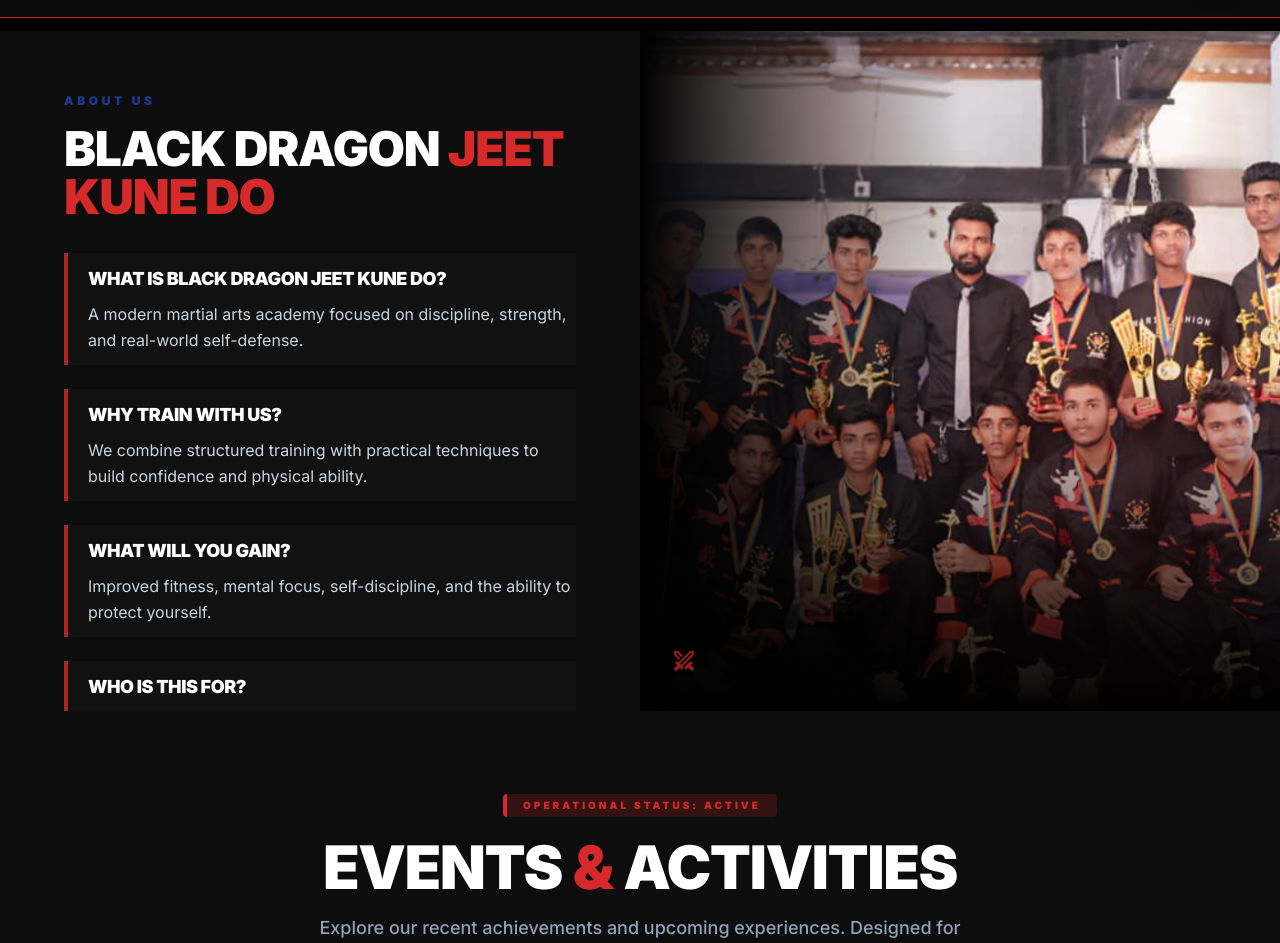
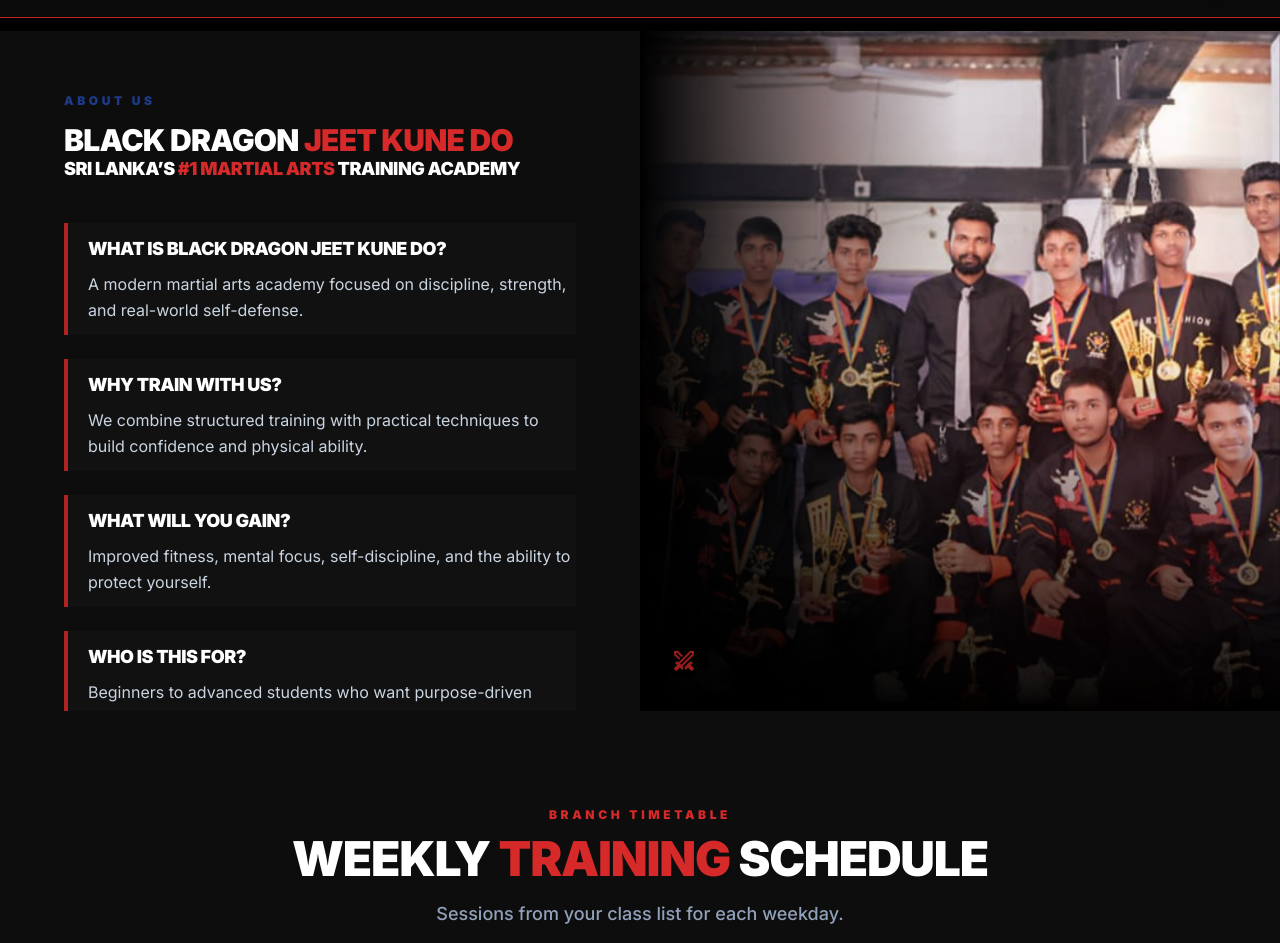
Before and after one commit to Exe-lk/martial-art-club-web, a Next.js app: page / in a window 1280 px wide. Shown: the part 769-1712 px from the top of the page. Built offline with nearby package versions, Linux system fonts and the light colour scheme; grey boxes are pictures that could not be loaded.

Commit message:
martial-art 0.2.31V
- Added image transitions

```diff
--- a/app/globals.css
+++ b/app/globals.css
@@ -11,6 +11,12 @@
 
 body {
   min-height: 100%;
+}
+
+/* Prevent default yellow highlights from <mark> elements (e.g., injected by browsers/extensions). */
+mark {
+  background-color: transparent;
+  color: inherit;
 }
 
 @media (prefers-reduced-motion: reduce) {
@@ -189,3 +195,34 @@ body {
     animation: none !important;
   }
 }
+
+/* About section — image slide-in reveal (on scroll into view) */
+.about-image-slide {
+  opacity: 0;
+  transform: translateX(48px) scale(1.02);
+  will-change: transform, opacity;
+}
+
+.about-image-slide--show {
+  animation: about-image-slide-in 900ms cubic-bezier(0.22, 1, 0.36, 1) both;
+  animation-delay: var(--about-slide-delay, 120ms);
+}
+
+@keyframes about-image-slide-in {
+  from {
+    opacity: 0;
+    transform: translateX(48px) scale(1.02);
+  }
+  to {
+    opacity: 1;
+    transform: translateX(0) scale(1);
+  }
+}
+
+@media (prefers-reduced-motion: reduce) {
+  .about-image-slide {
+    opacity: 1;
+    transform: none;
+    animation: none !important;
+  }
+}
--- a/app/page.tsx
+++ b/app/page.tsx
@@ -63,12 +63,15 @@ export default function Home() {
       <ScrollReveal>
         <AboutClubSection />
       </ScrollReveal>
+
+      <ScrollReveal>
+        <WeeklyTrainingScheduleSection />
+      </ScrollReveal>
+
       <ScrollReveal>
         <EventsSection />
       </ScrollReveal>
-      <ScrollReveal>
-        <WeeklyTrainingScheduleSection />
-      </ScrollReveal>
+
       <ScrollReveal>
         <NotJustFightingClassSection />
       </ScrollReveal>
--- a/components/AboutClubSection.tsx
+++ b/components/AboutClubSection.tsx
@@ -1,3 +1,5 @@
+"use client";
+
 const ABOUT_BLOCKS = [
   {
     title: "What is Black Dragon Jeet Kune Do?",
@@ -22,6 +24,7 @@ const ABOUT_BLOCKS = [
 ] as const;
 
 import Image from "next/image";
+import { useEffect, useRef, useState } from "react";
 
 const HIGHLIGHTS = [
   {
@@ -39,6 +42,29 @@ const HIGHLIGHTS = [
 ] as const;
 
 export default function AboutClubSection() {
+  const imageAreaRef = useRef<HTMLDivElement | null>(null);
+  const [revealImage, setRevealImage] = useState(false);
+
+  useEffect(() => {
+    const el = imageAreaRef.current;
+    if (!el) return;
+
+    const observer = new IntersectionObserver(
+      (entries) => {
+        const entry = entries[0];
+        if (!entry) return;
+        if (entry.isIntersecting) {
+          setRevealImage(true);
+          observer.disconnect();
+        }
+      },
+      { threshold: 0.22 }
+    );
+
+    observer.observe(el);
+    return () => observer.disconnect();
+  }, []);
+
   return (
     <section
       id="about"
@@ -49,9 +75,12 @@ export default function AboutClubSection() {
           <span className="mb-4 inline-block text-xs font-black tracking-[0.3em] text-secondary uppercase">
             About us
           </span>
-          <h2 className="text-3xl font-black uppercase tracking-tight leading-none md:text-4xl lg:text-5xl">
+          <h2 className="text-xl font-black uppercase tracking-tight leading-none md:text-1xl lg:text-3xl">
             BLACK DRAGON <span className="text-primary">JEET KUNE DO</span>
           </h2>
+          <h3 className="mb-2 text-base font-black uppercase tracking-tight md:text-lg">
+          Sri Lanka’s <span className="text-primary">#1 Martial Arts</span> Training Academy
+              </h3>
         </div>
 
         <div className="grid gap-5 md:gap-6">
@@ -68,32 +97,25 @@ export default function AboutClubSection() {
           ))}
         </div>
 
-        <div className="mt-1 grid grid-cols-1 gap-5 border-t border-white/10 pt-7 sm:grid-cols-3">
-          {HIGHLIGHTS.map((item) => (
-            <div key={item.label}>
-              <span className="mb-2 block text-[10px] font-black tracking-[0.3em] text-primary uppercase">
-                {item.label}
-              </span>
-              <p className="text-sm font-black uppercase tracking-tight leading-tight">
-                {item.value}
-              </p>
-            </div>
-          ))}
-        </div>
+
       </div>
 
-      <div className="relative h-[320px] overflow-hidden sm:h-[380px] md:h-auto md:max-h-[85svh]">
+      <div
+        ref={imageAreaRef}
+        className="relative h-[320px] overflow-hidden sm:h-[380px] md:h-auto md:max-h-[85svh]"
+      >
         <div className="absolute inset-0 z-10 bg-gradient-to-r from-black via-transparent to-transparent" />
         <div className="absolute inset-0 z-10 bg-primary/10 mix-blend-overlay" />
         <div className="absolute inset-0 z-10 bg-gradient-to-t from-black via-transparent to-transparent" />
 
         <Image
           alt="Black Dragon Jeet Kune Do training"
-          className="object-cover"
+          className={`object-cover about-image-slide ${revealImage ? "about-image-slide--show" : ""}`}
           src="/stay-active-and-healthy.PNG"
           fill
           sizes="(max-width: 768px) 100vw, 50vw"
           priority
+          style={{ ["--about-slide-delay" as any]: "140ms" }}
         />
 
         <div className="absolute bottom-1/4 right-0 z-10 h-72 w-72 rounded-full bg-primary/20 blur-[120px]" />
--- a/components/EventsSection.tsx
+++ b/components/EventsSection.tsx
@@ -192,9 +192,6 @@ export default function EventsSection() {
           {ordered.map((event, idx) => (
             <div key={event.id} className="space-y-16 md:space-y-24">
               <EventBlock event={event} index={idx} reveal={reveal} />
-              {idx !== ordered.length - 1 ? (
-                <div className="h-[3px] w-full bg-gradient-to-r from-transparent via-primary/60 to-transparent opacity-25" />
-              ) : null}
             </div>
           ))}
         </div>
```
